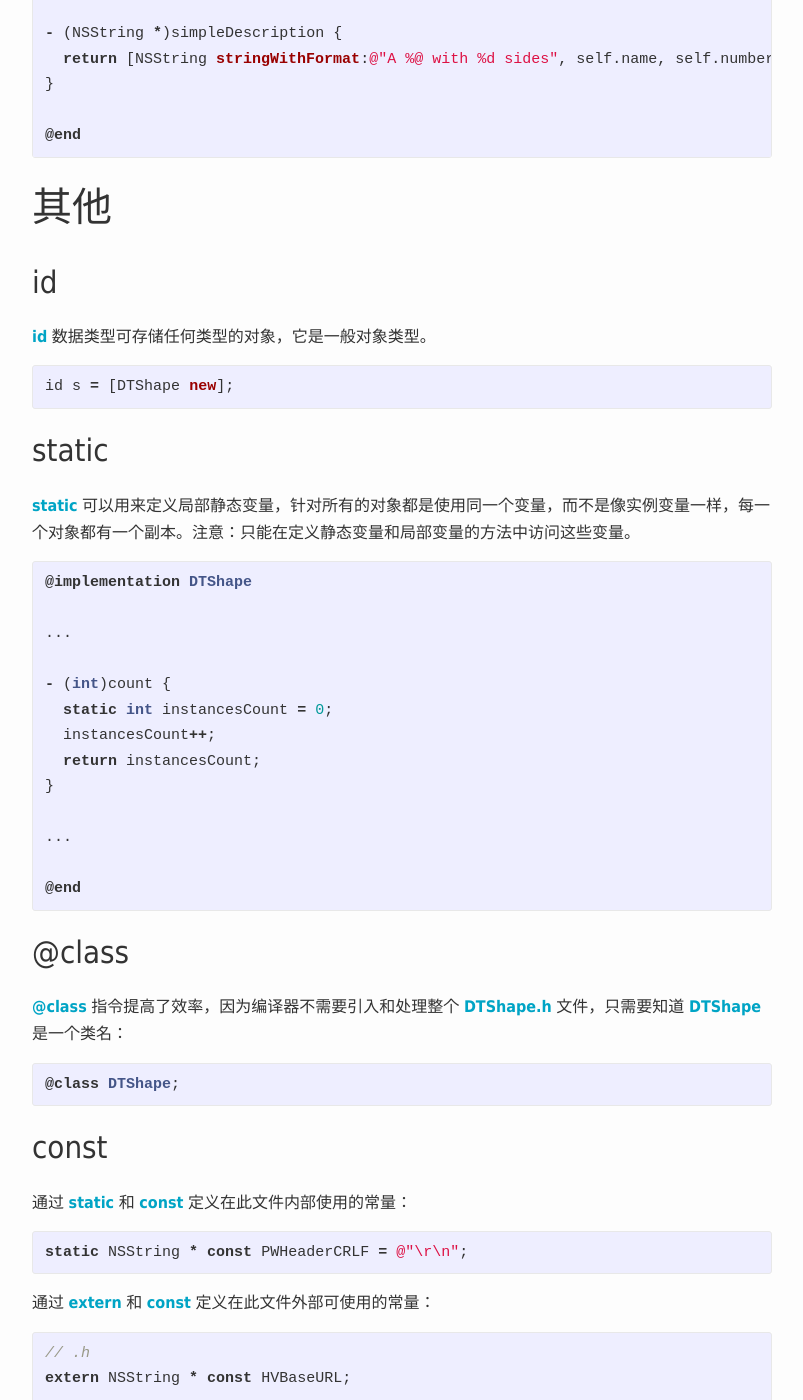
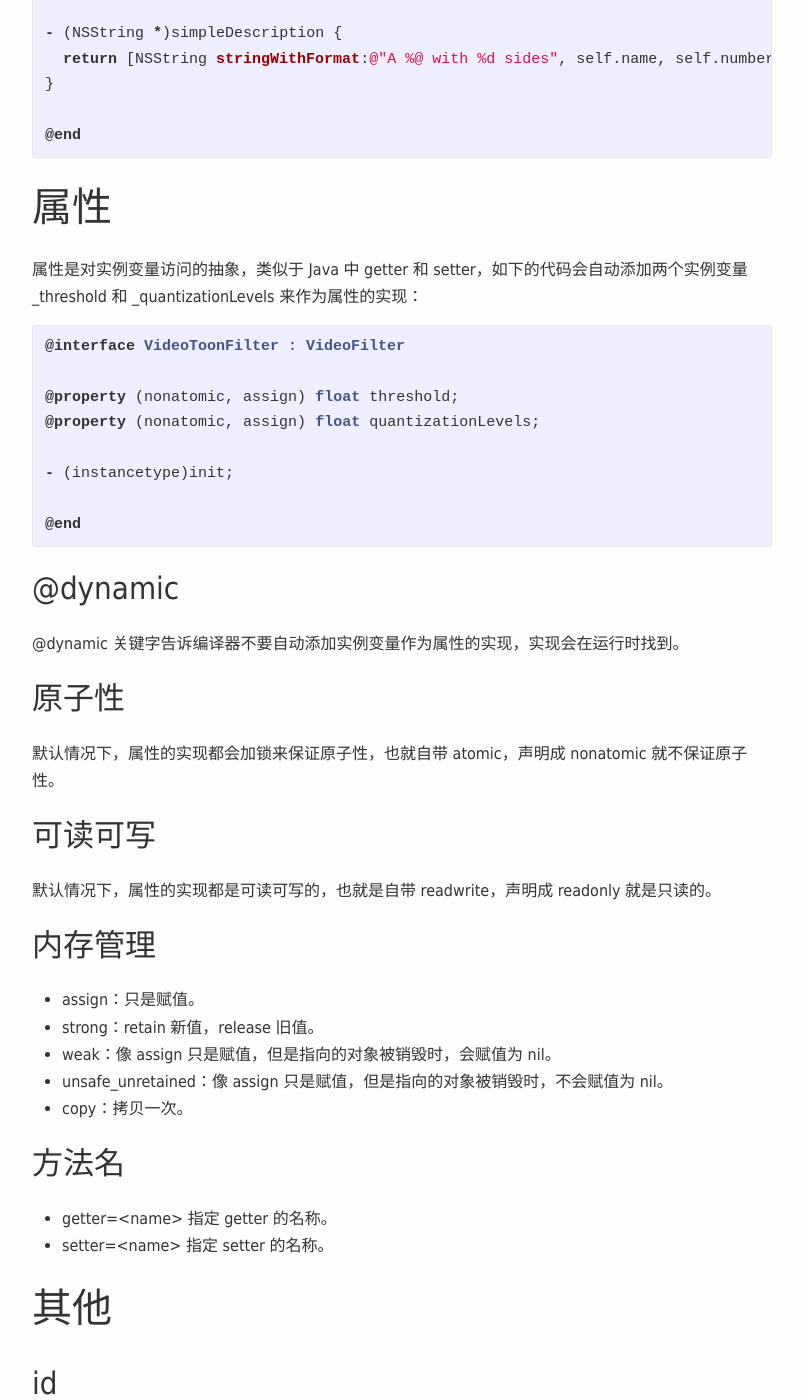
Before and after one commit to danjiang/mango, a Jekyll site: the page built from _posts/2017-06-01-objective-c-object-property-method.md, in a window 1280 px wide and 1400 px high, scrolled down 2251 px. Shown: the whole window, without its empty margins (238-1041 px from the left). Built offline with Jekyll 4.4.1, drawn with Linux system fonts in a browser that asks for light colours; some of the changed text lies outside the part shown.

```diff
--- a/_posts/2017-06-01-objective-c-class-object-method.md
+++ b/_posts/2017-06-01-objective-c-object-property-method.md
@@ -1,5 +1,5 @@
 ---
-title: Objective-C 的类，对象和方法
+title: Objective-C 的对象，属性和方法
 author: 但江
 avatar: danjiang
 location: 成都
@@ -7,7 +7,7 @@
 tag: objective-c
 ---
 
-本文并不是一篇完整的教程，更像一篇快速笔记，讲解 Objective-C 中的类，对象和方法，当然还有继承，以及 id，static，@class，const，NS_ENUM 和 typedef。
+本文并不是一篇完整的教程，更像一篇快速笔记，讲解 Objective-C 中的对象，属性和方法，当然还有继承，以及 id，static，@class，const，NS_ENUM 和 typedef。
 
 ![Objective C](/images/objective-c.png)
 
@@ -86,6 +86,46 @@
 
 @end
 {% endhighlight %}
+
+## 属性
+
+属性是对实例变量访问的抽象，类似于 Java 中 getter 和 setter，如下的代码会自动添加两个实例变量 _threshold 和 _quantizationLevels 来作为属性的实现：
+
+{% highlight objc %}
+@interface VideoToonFilter : VideoFilter
+
+@property (nonatomic, assign) float threshold;
+@property (nonatomic, assign) float quantizationLevels;
+
+- (instancetype)init;
+
+@end
+{% endhighlight %}
+
+### @dynamic
+
+@dynamic 关键字告诉编译器不要自动添加实例变量作为属性的实现，实现会在运行时找到。
+
+### 原子性
+
+默认情况下，属性的实现都会加锁来保证原子性，也就自带 atomic，声明成 nonatomic 就不保证原子性。
+
+### 可读可写
+
+默认情况下，属性的实现都是可读可写的，也就是自带 readwrite，声明成 readonly 就是只读的。
+
+### 内存管理
+
+* assign：只是赋值。
+* strong：retain 新值，release 旧值。
+* weak：像 assign 只是赋值，但是指向的对象被销毁时，会赋值为 nil。
+* unsafe_unretained：像 assign 只是赋值，但是指向的对象被销毁时，不会赋值为 nil。
+* copy：拷贝一次。
+
+### 方法名
+
+* getter=\<name\> 指定 getter 的名称。
+* setter=\<name\> 指定 setter 的名称。
 
 ## 其他
 
```
Also changed, not shown: _posts/2017-06-04-objective-c-memory-management-copy-archive.md (+2 -2 lines), _posts/2020-06-26-objective-c-runtime-objects-messaging.md (added, +190 -0 lines), images/method-swizzling-after.png (added), images/method-swizzling-before.png (added), images/nsstring.png (added), images/objective-c-class-hierarchy.png (added).
